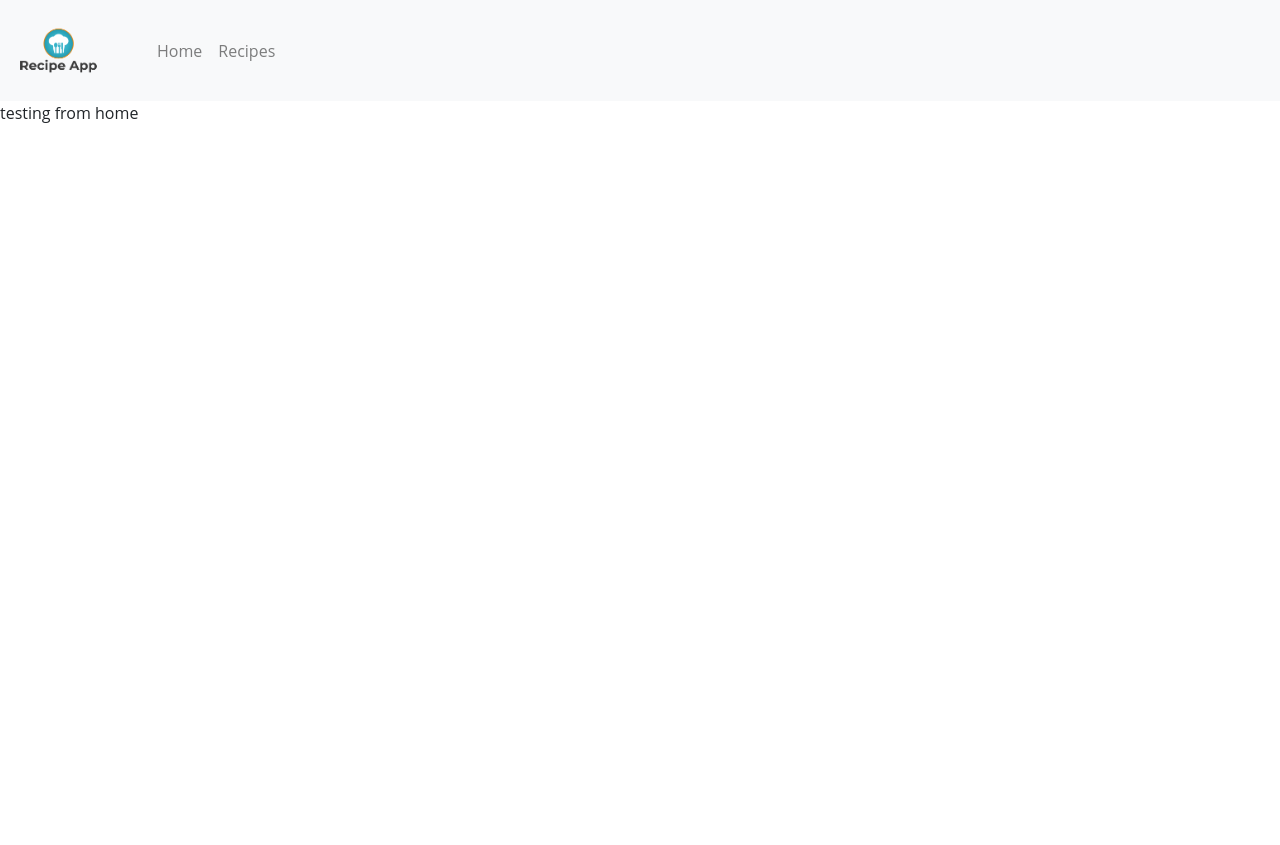
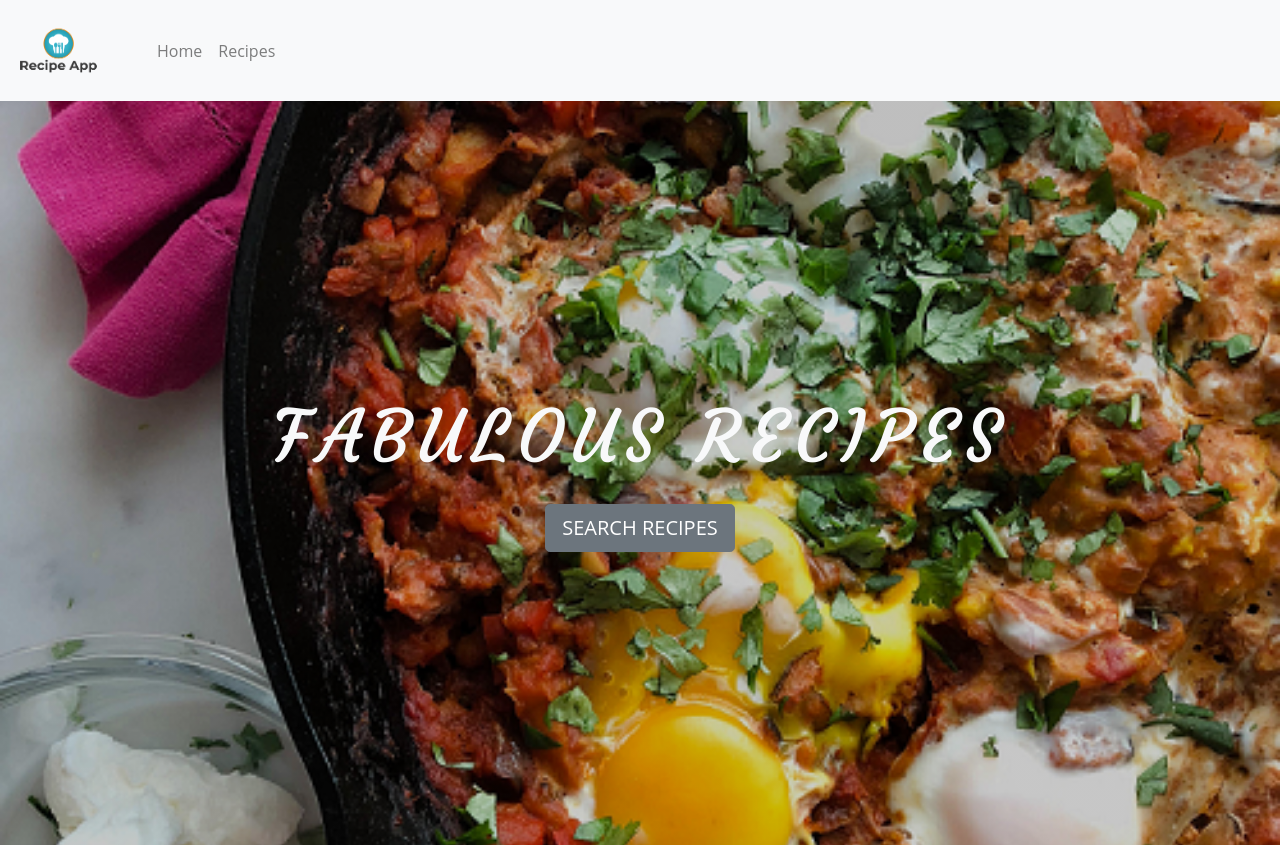
Before and after one commit to kphillips001/recipeapp, a React (Create React App) app: page / in a window 1280 px wide. Before the commit the page ends 800 px from the top, so only its background shows below. Built offline with nearby package versions, Linux system fonts and the light colour scheme.

Commit message:
added header component, CTA, and background image to home page

```diff
--- a/src/App.css
+++ b/src/App.css
@@ -7,9 +7,15 @@ body {
 }
 
 .text-color {
-  color: #42e6f5;
+  color: #4ac4cf
 }
 
 .letter-spacing {
   letter-spacing: 0.5rem;
 }
+
+.header-hero {
+  min-height: calc(100vh - 56px);
+  background: linear-gradient(rgba(0,0,0,0.2), rgba(0,0,0,0.2)), url('./images/background.png') center/cover
+  no-repeat;
+}
--- /dev/null
+++ b/src/components/header.js
@@ -0,0 +1,25 @@
+import React from 'react';
+
+function Header({children, title, styleClass}) {
+  return (
+    <header>
+      <div className ='container-fluid'>
+        <div className={`row align-items-center ${styleClass}`}>
+          <div className='col text-center'>
+            <h1 className='text-light text-uppercase display-3 letter-spacing text-slanted'>
+              {title}
+            </h1>
+            {children}
+          </div>
+        </div>
+      </div>
+    </header>
+  );
+}
+Header.defaultProps = {
+  title:'default title',
+  styleClass: 'header-hero'
+}
+
+
+export default Header;
--- a/src/components/navbar.js
+++ b/src/components/navbar.js
@@ -11,7 +11,7 @@ function Navbar() {
       <div className='collapse navbar-collapse show ml-sm-5'>
         <ul className='navbar-nav'>
           <li className='navbar-item'>
-            <Link className='nav-link' to='./home'>
+            <Link className='nav-link' to='./'>
               Home
             </Link>
           </li>
--- a/src/pages/home.js
+++ b/src/pages/home.js
@@ -1,10 +1,18 @@
 import React, { Component } from 'react'
+import Header from '../components/header';
+import { Link } from 'react-router-dom'
 
 class Home extends Component {
   render() {
-    return <div>
-      testing from home
-    </div>
+    return (
+    <Header title='fabulous recipes'>
+      <Link
+        to='recipes'
+        className='text-uppercase btn btn-secondary btn-lg mt-3'>
+        search recipes
+        </Link>
+    </Header>
+    );
   }
 }
 
```
Also changed, not shown: src/images/background.png (added).
